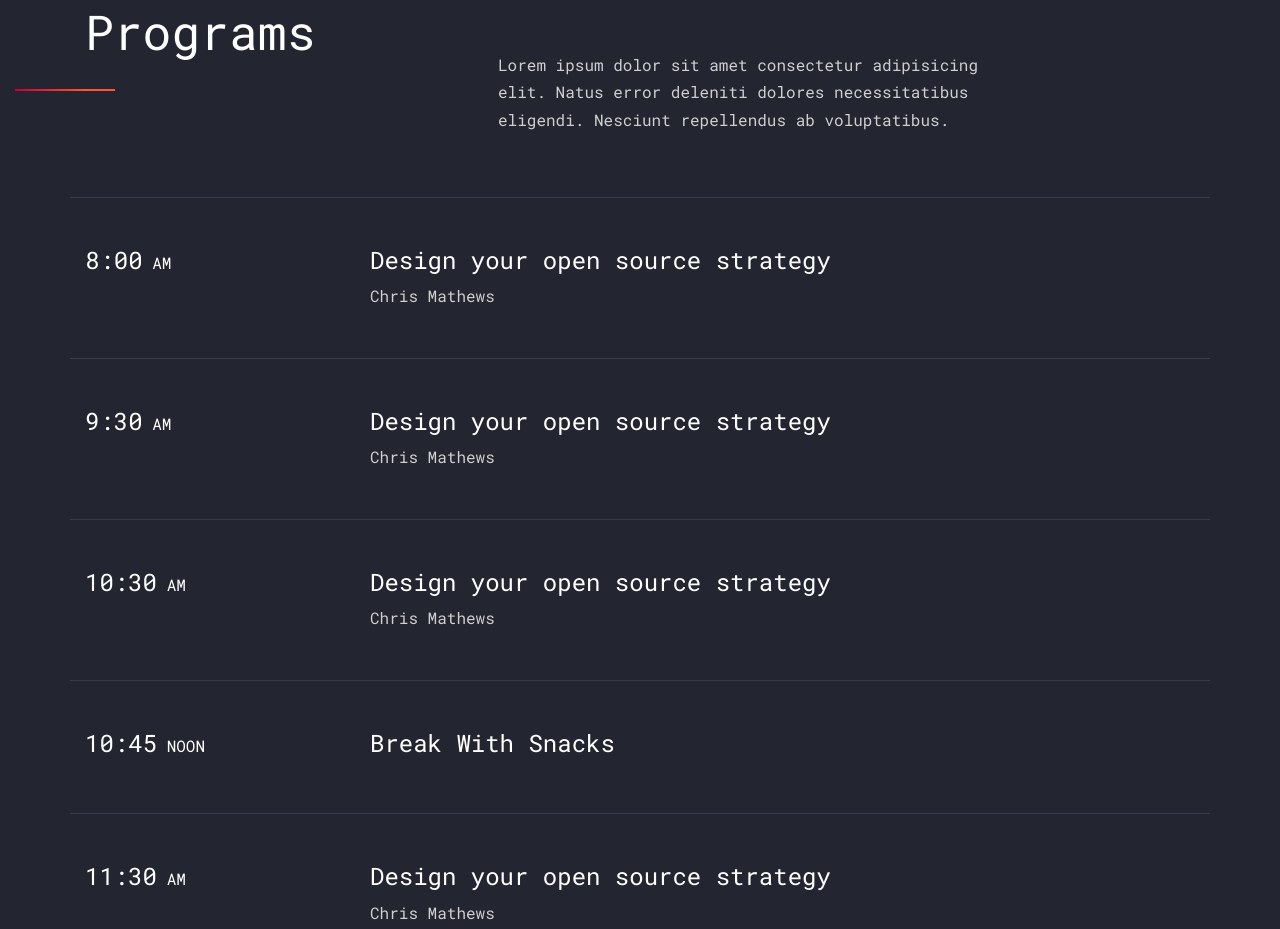
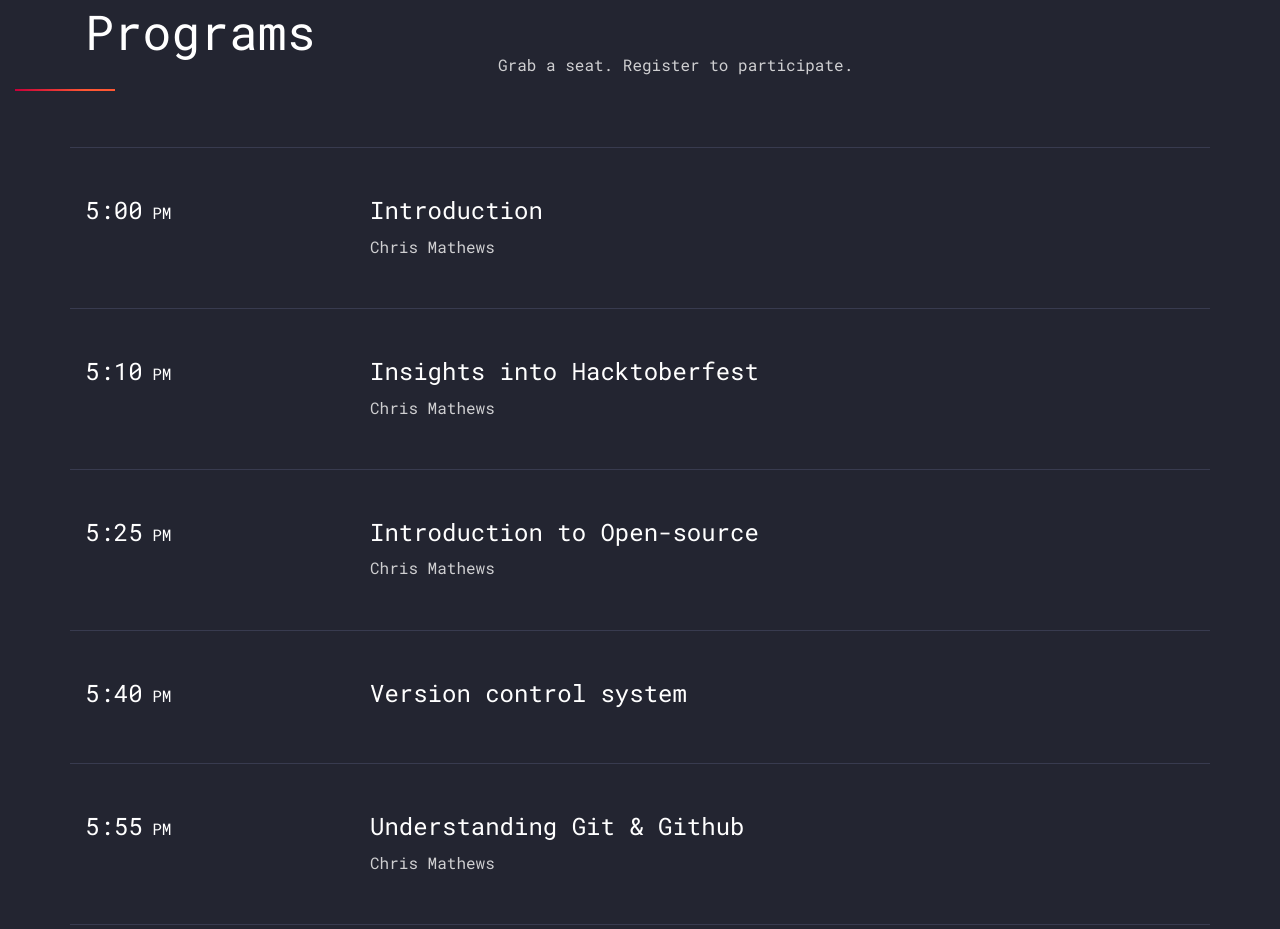
Before and after one commit to cetb-hack/hacktoberfest, a plain HTML site: page speakers.html in a window 1280 px wide. Shown: the part 2477-3406 px from the top of the page. Drawn offline with Linux system fonts and the light colour scheme; files whose address does not match are found by name.

Commit message:
Update speakers.html

```diff
--- a/speakers.html
+++ b/speakers.html
@@ -221,16 +221,16 @@
             </div>
           </div>
           <div class="col-lg-6 mt-5 pl-lg-5" data-aos="fade-up" data-aos-delay="100">
-            <p>Lorem ipsum dolor sit amet consectetur adipisicing elit. Natus error deleniti dolores necessitatibus eligendi. Nesciunt repellendus ab voluptatibus.</p>
+            <p>Grab a seat. Register to participate.</p>
           </div>
         </div>
 
         <div class="row align-items-stretch program">
           <div class="col-12 border-top border-bottom py-5" data-aos="fade" data-aos-delay="200">
             <div class="row align-items-stretch">
-              <div class="col-md-3 text-white mb-3 mb-md-0"><span class="h4">8:00</span> <span>AM</span></div>
+              <div class="col-md-3 text-white mb-3 mb-md-0"><span class="h4">5:00</span> <span>PM</span></div>
               <div class="col-md-9">
-                <h2 class="text-white">Design your open source strategy</h2>
+                <h2 class="text-white">Introduction</h2>
                 <span>Chris Mathews</span>
               </div>
             </div>
@@ -238,9 +238,9 @@
 
           <div class="col-12 border-bottom py-5" data-aos="fade" data-aos-delay="300">
             <div class="row align-items-stretch">
-              <div class="col-md-3 text-white mb-3 mb-md-0"><span class="h4">9:30</span> <span>AM</span></div>
+              <div class="col-md-3 text-white mb-3 mb-md-0"><span class="h4">5:10</span> <span>PM</span></div>
               <div class="col-md-9">
-                <h2 class="text-white">Design your open source strategy</h2>
+                <h2 class="text-white">Insights into Hacktoberfest</h2>
                 <span>Chris Mathews</span>
               </div>
             </div>
@@ -248,9 +248,9 @@
 
           <div class="col-12 border-bottom py-5" data-aos="fade" data-aos-delay="400">
             <div class="row align-items-stretch">
-              <div class="col-md-3 text-white mb-3 mb-md-0"><span class="h4">10:30</span> <span>AM</span></div>
+              <div class="col-md-3 text-white mb-3 mb-md-0"><span class="h4">5:25</span> <span>PM</span></div>
               <div class="col-md-9">
-                <h2 class="text-white">Design your open source strategy</h2>
+                <h2 class="text-white">Introduction to Open-source</h2>
                 <span>Chris Mathews</span>
               </div>
             </div>
@@ -258,18 +258,18 @@
 
           <div class="col-12 border-bottom py-5" data-aos="fade" data-aos-delay="500">
             <div class="row align-items-stretch">
-              <div class="col-md-3 text-white mb-3 mb-md-0"><span class="h4">10:45</span> <span>NOON</span></div>
+              <div class="col-md-3 text-white mb-3 mb-md-0"><span class="h4">5:40</span> <span>PM</span></div>
               <div class="col-md-9">
-                <h2 class="text-white">Break With Snacks</h2>
+                <h2 class="text-white">Version control system</h2>
               </div>
             </div>
           </div>
 
           <div class="col-12 border-bottom py-5" data-aos="fade" data-aos-delay="600">
             <div class="row align-items-stretch">
-              <div class="col-md-3 text-white mb-3 mb-md-0"><span class="h4">11:30</span> <span>AM</span></div>
+              <div class="col-md-3 text-white mb-3 mb-md-0"><span class="h4">5:55</span> <span>PM</span></div>
               <div class="col-md-9">
-                <h2 class="text-white">Design your open source strategy</h2>
+                <h2 class="text-white">Understanding Git & Github</h2>
                 <span>Chris Mathews</span>
               </div>
             </div>
```
